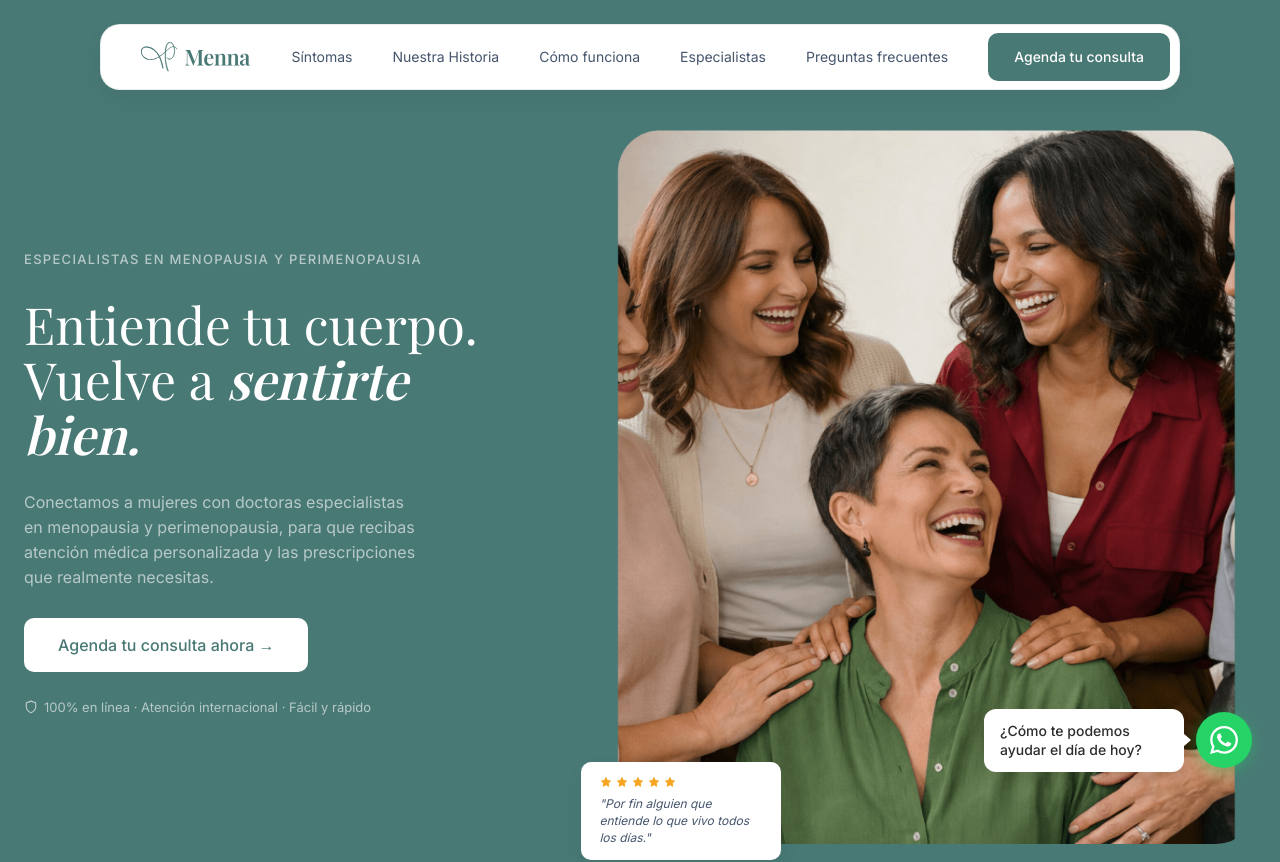
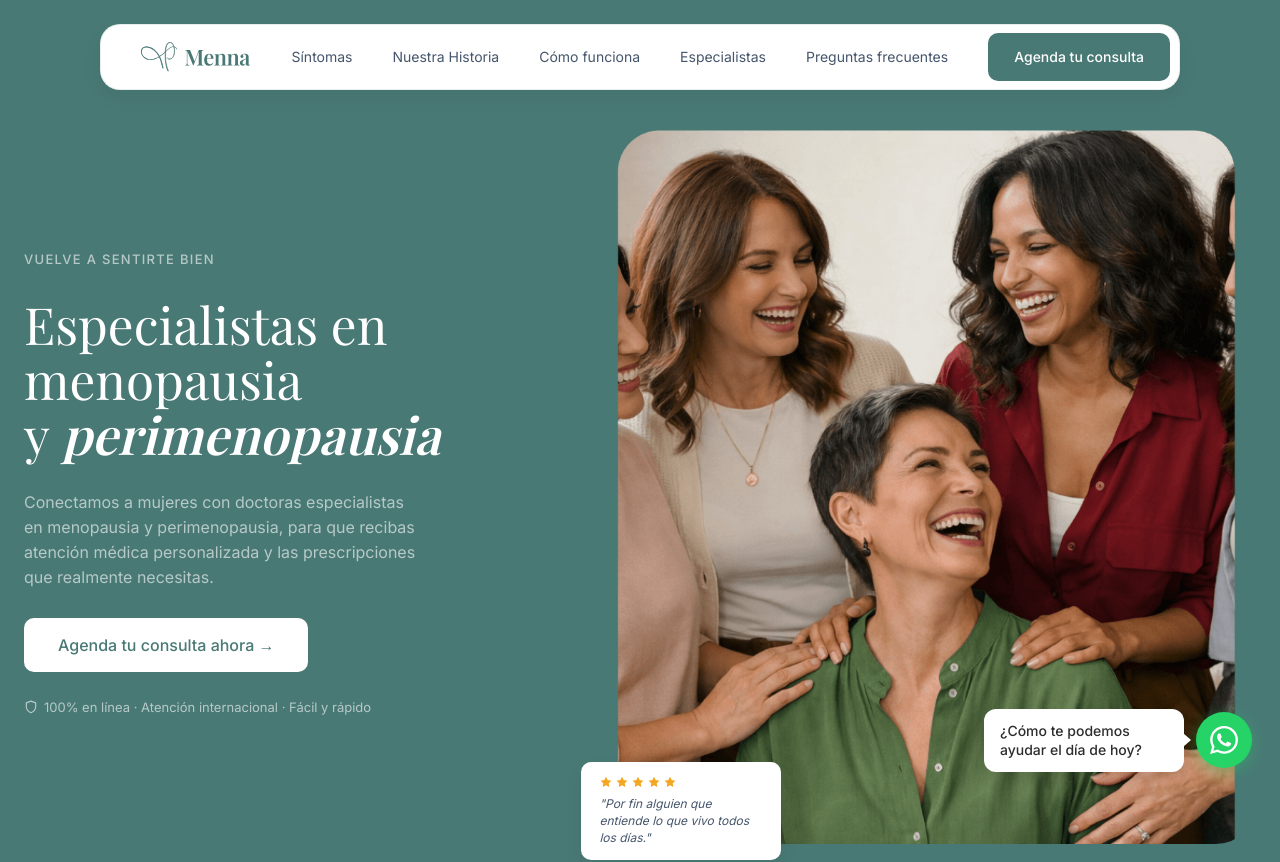
Before and after one commit to vadai-ia/mennasalud, a React (Vite) app: page / in a window 1280 px wide. Shown: the top 862 px of the page. Built offline with nearby package versions, Linux system fonts and the light colour scheme; a web font is replaced by a local one.

Commit message:
Update hero heading and eyebrow text

```diff
--- a/src/components/sections/HeroSection.jsx
+++ b/src/components/sections/HeroSection.jsx
@@ -24,14 +24,14 @@ export default function HeroSection() {
 
           {/* Eyebrow */}
           <p className={styles.eyebrow}>
-            Especialistas en menopausia y perimenopausia
+            Vuelve a sentirte bien
           </p>
 
           {/* Heading */}
           <h1 className={styles.heading}>
-            Entiende tu cuerpo.<br />
-            Vuelve a{' '}
-            <em className={styles.headingBoldItalic}>sentirte<br />bien.</em>
+            Especialistas en menopausia<br />
+            y{' '}
+            <em className={styles.headingBoldItalic}>perimenopausia</em>
           </h1>
 
           {/* Body */}
```
